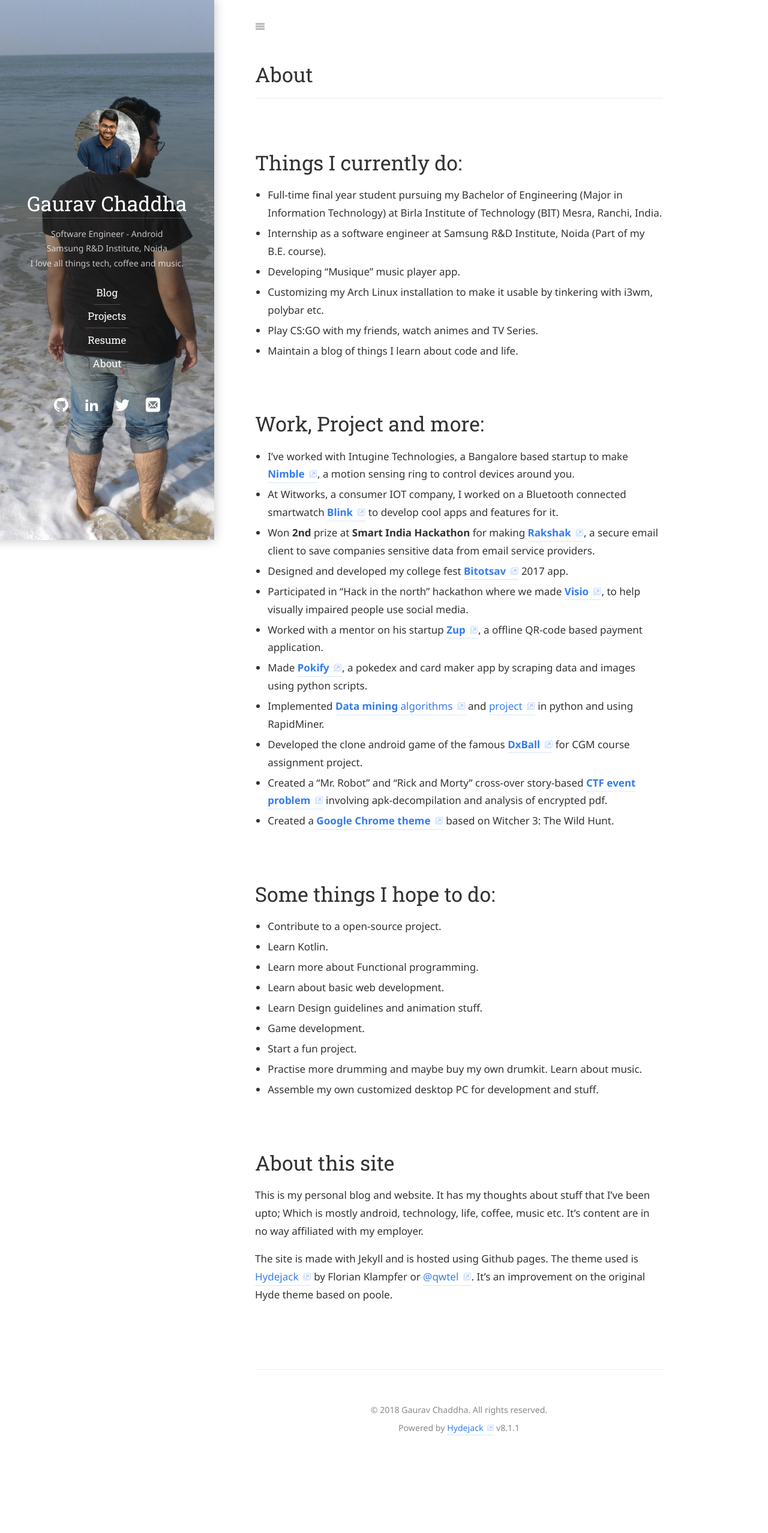
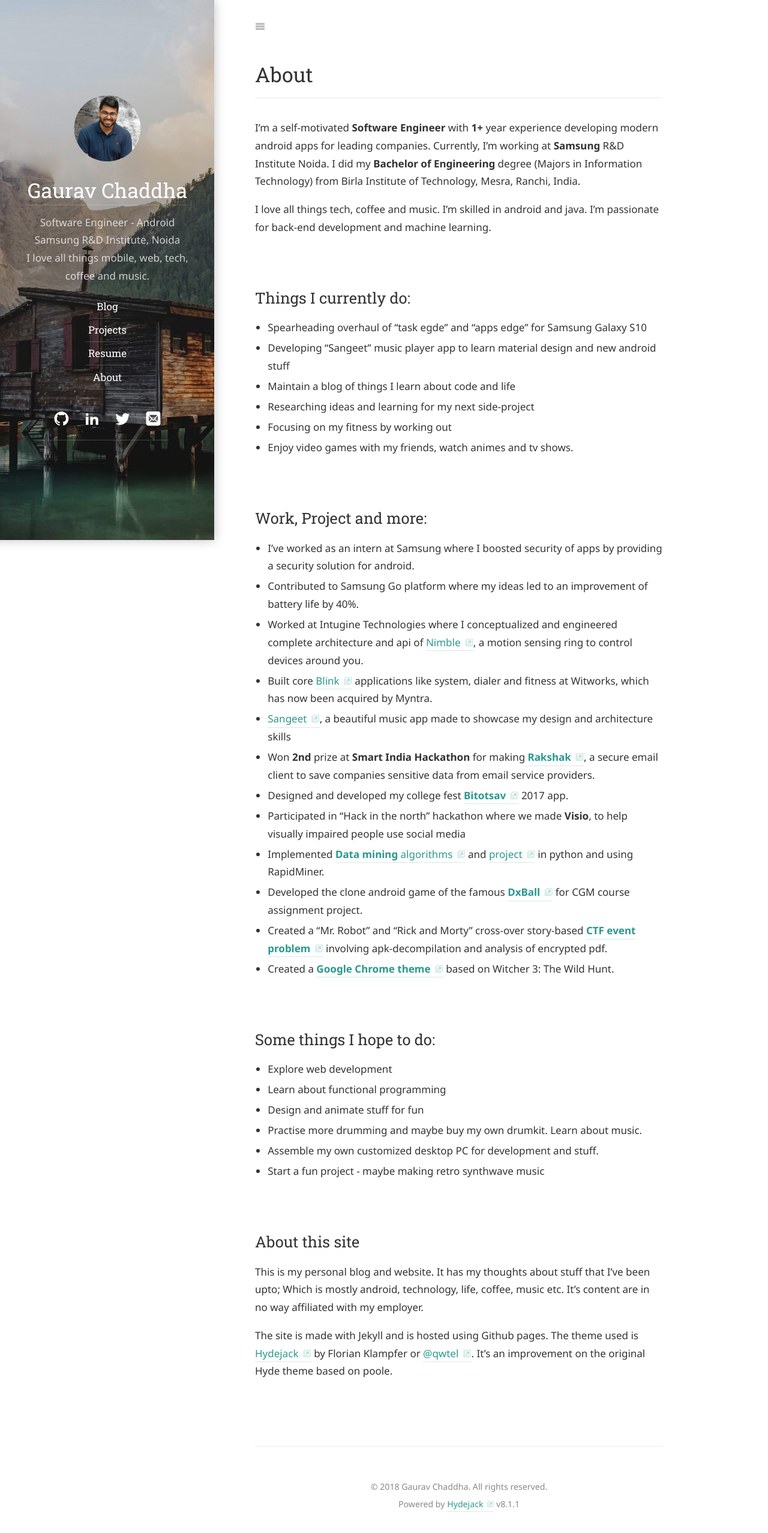
Before and after one commit to GauravChaddha1996/GauravChaddha1996.github.io, a Jekyll site: the page built from about.md, in a window 1280 px wide. Shown: the whole page at 60% size. Built offline with Jekyll 4.4.1, drawn with Linux system fonts in a browser that asks for light colours; some web fonts are replaced; before the commit the page ends 2428 px from its top, so only the background shows below that.

Commit message:
Chage about, favicon, sidebar image and description

```diff
--- a/_config.yml
+++ b/_config.yml
@@ -30,7 +30,7 @@ description:           >
 tagline:               >
  Software Engineer - Android<br>
  Samsung R&D Institute, Noida<br>
- I love all things tech, coffee and music.
+ I love all things mobile, web, tech, coffee and music.
 
 # A list of keywords for your blog
 keywords:              []
@@ -72,12 +72,12 @@ paginate_path:         /page/:num/
 
 # Sidebar image and theme color of the site.
 accent_image:          /assets/img/sidebar-bg.jpg
-accent_color:          "#357ded"
+accent_color:          "#2a998f"
 
 # This is used for the `theme-color` meta tag,
 # which changes the background color of the browser UI in certain browsers.
 # Defaults to `accent_color`.
-theme_color:           "#357ded"
+theme_color:           "#2a998f"
 
 # The string encoding which fonts to fetch from Google Fonts.
 # See: <https://hydejack.com/docs/configuration/>
--- a/_includes/body/sidebar.html
+++ b/_includes/body/sidebar.html
@@ -26,7 +26,7 @@
         <h2 class="h1"><a href="{{ '/' | relative_url }}">{{ site.short_title | default:site.title }}</a></h2>
         {% assign text = site.tagline | default:site.description %}
         {% if text %}
-          <p class="{% if text.size > 100 %}fine{% endif %}">
+          <p>
             {{ text | markdownify | replace:'<p>','' | replace:'</p>','' }}
           </p>
         {% endif %}
--- a/about.md
+++ b/about.md
@@ -2,42 +2,42 @@
 layout: about
 title: About
 menu: true
-order: 2
 ---
-# Things I currently do:
-* Full-time final year student pursuing my Bachelor of Engineering (Major in Information Technology) at Birla Institute of Technology (BIT) Mesra, Ranchi, India.
-* Internship as a software engineer at Samsung R&D Institute, Noida (Part of my B.E. course).
-* Developing "Musique" music player app.
-* Customizing my Arch Linux installation to make it usable by tinkering with i3wm, polybar etc.
-* Play CS:GO with my friends, watch animes and TV Series.
-* Maintain a blog of things I learn about code and life.
+I'm a self-motivated **Software Engineer** with **1+** year experience developing modern android apps for leading companies. Currently, I'm working at **Samsung** R&D Institute Noida. I did my **Bachelor of Engineering** degree (Majors in Information Technology) from Birla Institute of Technology, Mesra, Ranchi, India.
 
-# Work, Project and more:
-* I've worked with Intugine Technologies, a Bangalore based startup to make [**Nimble**](http://www.intugine.com/intugine/index.php), a motion sensing ring to control devices around you.
-* At Witworks, a consumer IOT company, I worked on a Bluetooth connected smartwatch [**Blink**](https://blink.watch/) to develop cool apps and features for it.
+I love all things tech, coffee and music. I'm skilled in android and java. I'm passionate for back-end development and machine learning.
+## Things I currently do:
+* Spearheading overhaul of "task egde" and "apps edge" for Samsung Galaxy S10
+* Developing "Sangeet" music player app to learn material design and new android stuff
+* Maintain a blog of things I learn about code and life
+* Researching ideas and learning for my next side-project
+* Focusing on my fitness by working out
+* Enjoy video games with my friends, watch animes and tv shows.
+
+## Work, Project and more:
+* I've worked as an intern at Samsung where I boosted security of apps by providing a security solution for android.
+* Contributed to Samsung Go platform where my ideas led to an improvement of battery life by 40%.
+* Worked at Intugine Technologies where I conceptualized and engineered complete architecture and api of [Nimble](http://www.intugine.com/intugine/index.php), a motion sensing ring to control devices around you.
+* Built core [Blink](https://blink.watch/) applications like system, dialer and fitness at Witworks, which has now been acquired by Myntra.
+* [Sangeet](https://github.com/GauravChaddha1996/Sangeet), a beautiful music app made to showcase my design and architecture skills
 * Won **2nd** prize at **Smart India Hackathon** for making [**Rakshak**](http://github.com/GauravChaddha1996/Rakshak), a secure email client to save companies sensitive data from email service providers.
 * Designed and developed my college fest [**Bitotsav**](http://github.com/GauravChaddha1996/Bitotsav17) 2017 app.
-* Participated in "Hack in the north" hackathon where we made [**Visio**](http://myvisio.website/), to help visually impaired people use social media.
-* Worked with a mentor on his startup [**Zup**](https://zup.today/), a offline QR-code based payment application.
-* Made [**Pokify**](https://github.com/GauravChaddha1996/Pokify), a pokedex and card maker app by scraping data and images using python scripts.
+* Participated in "Hack in the north" hackathon where we made **Visio**, to help visually impaired people use social media
 * Implemented [**Data mining** algorithms](https://github.com/GauravChaddha1996/Data-Mining-Algorithms) and [project](https://github.com/GauravChaddha1996/Data-Mining-Project) in python and using RapidMiner.
 * Developed the clone android game of the famous [**DxBall**](https://github.com/GauravChaddha1996/DxBall) for CGM course assignment project.
 * Created a "Mr. Robot" and "Rick and Morty" cross-over story-based [**CTF event problem**](https://github.com/GauravChaddha1996/EarthDimension404) involving apk-decompilation and analysis of encrypted pdf.
 * Created a [**Google Chrome theme**](https://github.com/GauravChaddha1996/Witcher-3-Chrome-Theme) based on Witcher 3: The Wild Hunt.
 
 
-# Some things I hope to do:
-* Contribute to a open-source project.
-* Learn Kotlin.
-* Learn more about Functional programming.
-* Learn about basic web development.
-* Learn Design guidelines and animation stuff.
-* Game development.
-* Start a fun project.
+## Some things I hope to do:
+* Explore web development
+* Learn about functional programming
+* Design and animate stuff for fun
 * Practise more drumming and maybe buy my own drumkit. Learn about music.
 * Assemble my own customized desktop PC for development and stuff.
+* Start a fun project - maybe making retro synthwave music
 
-# About this site
+## About this site
 This is my personal blog and website. It has my thoughts about stuff that I've been upto; Which is mostly android, technology, life, coffee, music etc. It's content are in no way affiliated with my employer.
 
 The site is made with Jekyll and is hosted using Github pages. The theme used is [Hydejack](https://qwtel.com/hydejack/) by Florian Klampfer or [@qwtel](https://twitter.com/qwtel). It's an improvement on the original Hyde theme based on poole.
```
Also changed, not shown: _posts/2018-04-15-html.md (+1 -1 lines), assets/icons/favicon.ico, assets/img/sidebar-bg.jpg.
